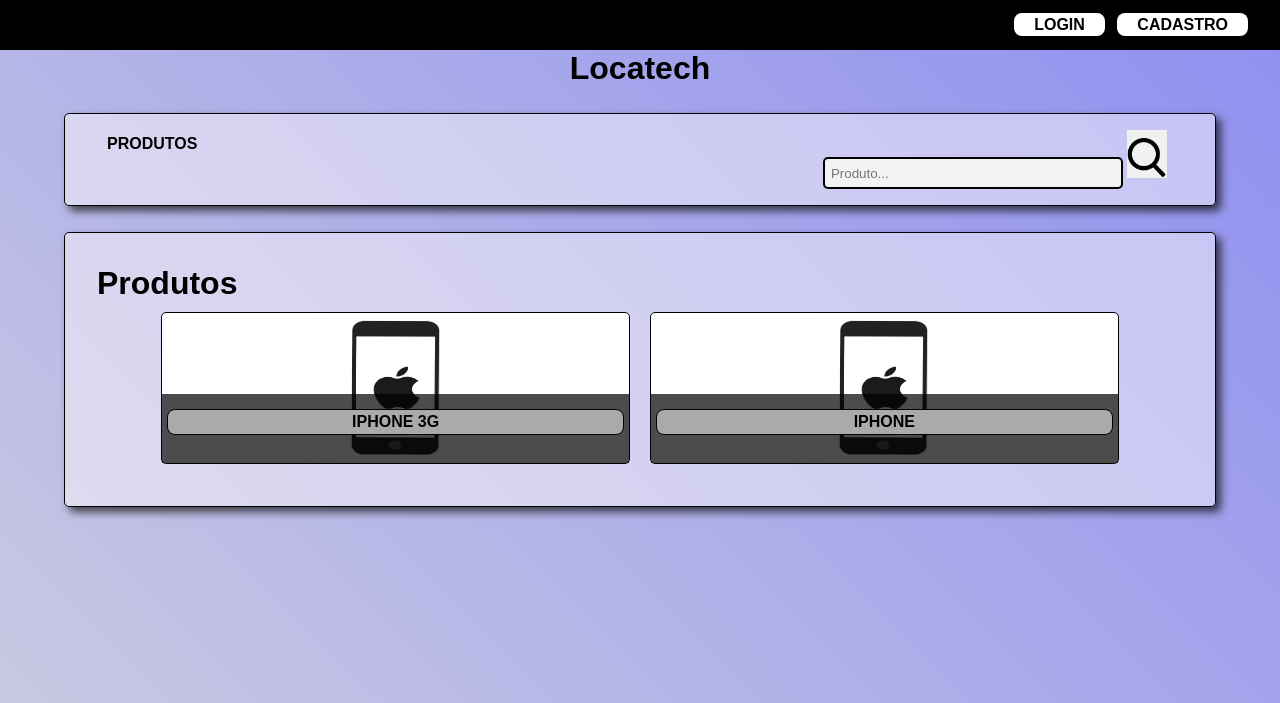
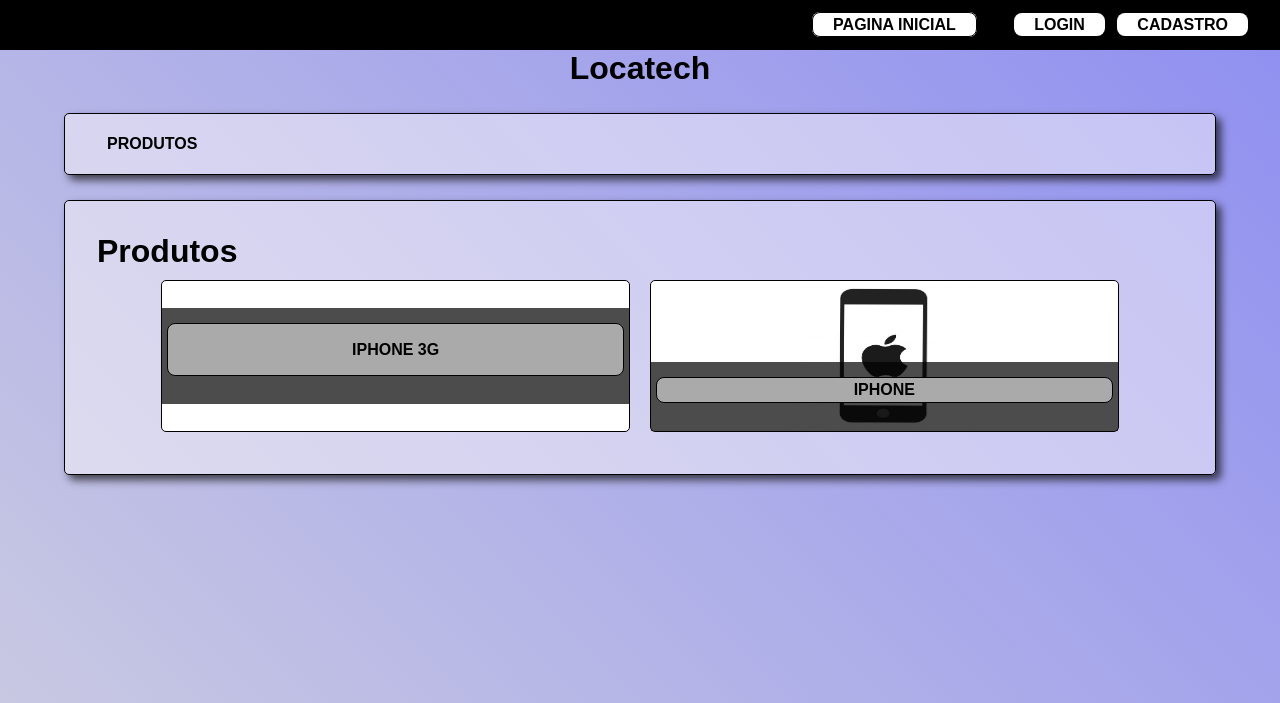
Before and after one commit to coldblu/Locatech, a PHP site: page / in a window 1280 px wide. Shown: the top 703 px of the page. Run offline with PHP 8.4, Linux system fonts and the light colour scheme; data comes from the database, SQL or seed files in the repository.

Commit message:
CSS
Algumas alterações no css dos inputs de cadastros

```diff
--- a/alugar_aparelho.php
+++ b/alugar_aparelho.php
@@ -15,6 +15,7 @@
 		<?php
 			if(isset($_SESSION["ConectedLT"])){
 				echo"<ul align='right'>";
+				echo"<li><a class='buttons2' href='index.php' >Pagina Inicial</a></li>";
 				echo"<li>Usuario:  <a href='painelDoUsuario.php'> ".$_SESSION["Login"]."</a></li>";
 				echo"<li><a href='validacao.php?act=logout'>Desconectar</a></li>";
 				echo"</ul>";
@@ -31,6 +32,7 @@
 				date_default_timezone_set('America/Sao_Paulo');
 				$id = $_POST['id'];
 				$hoje = date("Y-m-d");
+				echo "<div class='Painel'>";
 					echo "<form action='inserir.php?act=LocaAparelho' method='post'>";
 						echo "<div class=''>Forma de Pagamento: </div>";
 							echo "<div >";
@@ -49,11 +51,12 @@
 								echo "</select>";
 							echo "</div>";
 						echo "<div class=''>Data de Inicio da locação: </div>";
-					echo "<div ><input class='' type='date' name='date' value='".$hoje."' required></div>";
+						echo "<div ><input class='myinput' type='date' name='date' value='".$hoje."' required></div>";
 						echo "<div><input type='hidden' type='number' id='id' name='id' value='".$id."' required></td>";
 
 						echo "<input class='buttons' type='submit' value='Alugar'>";
 					echo "</form>";
+				echo "</div>";
             }
             else{
 				echo"<script> window.location='painelDoUsuario.php';</script>";
--- a/cadastro_dispositivo.php
+++ b/cadastro_dispositivo.php
@@ -15,6 +15,7 @@
 		<?php
 			if(isset($_SESSION["ConectedLT"])){
 				echo"<ul align='right'>";
+				echo"<li><a class='buttons2' href='index.php' >Pagina Inicial</a></li>";
 				echo"<li>Usuario:  <a href='painelDoUsuario.php'> ".$_SESSION["Login"]."</a></li>";
 				echo"<li><a href='validacao.php?act=logout'>Desconectar</a></li>";
 				echo"</ul>";
@@ -85,7 +86,7 @@
 										echo "</select>";
 									echo "</div>";
 									echo "<div class=''>Preço(R$): </div>";
-									echo "<div ><input class='' type='text' name='preco' maxlength='10' required></div>";
+									echo "<div ><input class='myinput' type='text' name='preco' maxlength='10' required></div>";
 									echo "<div class=''>Especificação:: </div>";//TEXTFIELD
 									echo "<div ><textarea cols='40' rows='5' id='especificacao' name='especificacao' maxlength='200' required></textarea></div>";
 									echo "<input class='buttons' type='submit' value='Cadastrar'>";
@@ -115,7 +116,7 @@
 									echo "</select>";
 								echo "</div>";
 								echo "<div class=''>Preço(R$): </div>";
-								echo "<div ><input class='' type='text' name='preco' maxlength='10' required></div>";
+								echo "<div ><input class='myinput' type='text' name='preco' maxlength='10' required></div>";
 								echo "<div class=''>Especificação: </div>";//TEXTFIELD
 								echo "<div ><textarea cols='40' rows='5' id='especificacao' name='especificacao' maxlength='200' required></textarea></div>";
 								echo "<input class='buttons' type='submit' value='Cadastrar'>";
--- a/css/estilo.css
+++ b/css/estilo.css
@@ -368,6 +368,31 @@ body{
 	transition:all,0.5S;
 }
 
+.buttonsZ{
+	background-color:#AAA;
+	margin-bottom: 5%;
+	color:#000;
+	font-size: medium;
+	font-weight:bolder;
+	text-transform:uppercase;/* letra maiúscula*/
+	margin-top: 10px;
+	padding:3px 5px;
+	border:1px solid #000;
+	border-radius:8px;
+    transition:all,0.9S;
+}
+.buttonsZ:hover{
+	color:#FFF;
+	margin-bottom: 5%;
+	text-shadow:3px 3px 4px rgba(200, 200, 200, 1);
+	font-size: medium;
+	font-weight:bolder;
+	padding:3px 5px;
+	background:-webkit-gradient(linear, 87% 51%, 87% 75%, from(#00BEFF), to(#0091FF));/* cor com degradê*/
+	border-radius:8px;
+	transition:all,0.5S;
+}
+
 textarea{
 	resize: none;
 	padding: 1px 3px;
@@ -387,3 +412,29 @@ img{
 	height: 40px;
 	border-radius:8px;
 }
+
+.mytable{
+	background-color: #FFF;
+	border-collapse: collapse;
+	margin-top: 5%;
+	margin-bottom: 5%;
+}
+
+.mytd{
+	background-color: #FFF;
+	border:1px solid #000;
+	text-align: left;
+	padding: 5px;
+}
+
+.myinput{
+	background: none;
+	vertical-align: top;
+	width: 200px;
+	font-size: 12pt;
+	margin-bottom: 2%;
+	border: none;
+	border-bottom: 1px solid #000;
+	height: 20px;
+	outline: none;
+}
--- a/index.php
+++ b/index.php
@@ -19,12 +19,14 @@
 		<?php
 			if(isset($_SESSION["ConectedLT"])){
 				echo"<ul align='right'>";
+				echo"<li><a class='buttons2' href='index.php' >Pagina Inicial</a></li>";
 				echo"<li>Usuario:  <a href='painelDoUsuario.php'> ".$_SESSION["Login"]."</a></li>";
 				echo"<li><a href='validacao.php?act=logout'>Desconectar</a></li>";
 				echo"</ul>";
 			}
 			else{
 				echo"<ul align='right'>";
+				echo"<li><a class='buttons2' href='index.php' >Pagina Inicial</a></li>";
 				echo"<li><a href='login.php'>Login</a></li>";
 				echo"<li><a href='cadastro.php'>Cadastro</a></li>";
 				echo"</ul>";
@@ -41,10 +43,12 @@
 			<li><a href='#'>Produtos</a></li>
 
 		</ul>
+		<!--
 		<form class='SearchBar' action="#">
 				<input type="text" placeholder="Produto..." name="search" maxlength="30">
-				<button class='' type="submit"><img class="icone" src="images/lupa.png" width="50" height="50" /></i></button>
+				<button class='' type="submit">Pesquisa<img class="icone" src="#" width="50" height="50" /></i></button>
 		</form>
+		-->
 	</div>
 
 		<div class='Conteudo'>
@@ -56,12 +60,17 @@
 				$sql = "select * from aparelho ;";
 				foreach($pdo->query($sql) as $row ){
 					echo "<div class='Produto' >";
-					echo "<img src='images/default_iphone.jpg'/>";
+					if($row["tipo"] == 1){
+						echo "<img src='images/default_iphone.jpg' />";
+					}
+					else if($row["tipo"] == 2){
+						echo "<img src='images/default_macbook.png' />";
+					}
 					echo "<p>";
 						echo "<form action='produto_detalhes.php' method='post'>";
 								echo "<input type='hidden' type='number' id='id' name='id' value='".$row["id"]."' required>";//Valor 2 - Representa tipo Macbook
 								echo "<input type='hidden' type='number' id='tipo' name='tipo' value='".$row["tipo"]."' required>";
-								echo "<input class='buttons' type='submit' value='".$row["modelo"]."'>";
+								echo "<input class='buttonsZ' type='submit' value='".$row["modelo"]."'>";
 						echo "</form>";
 					echo "</p>";
 					echo "</div>";
```
Also changed, not shown: produto_detalhes.php (+46 -20 lines). Lines whose indentation alone changed are shown as unchanged.
